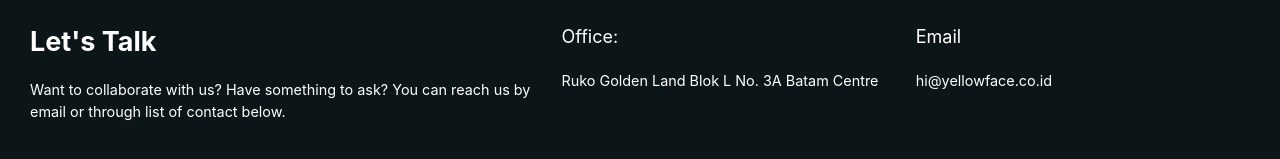
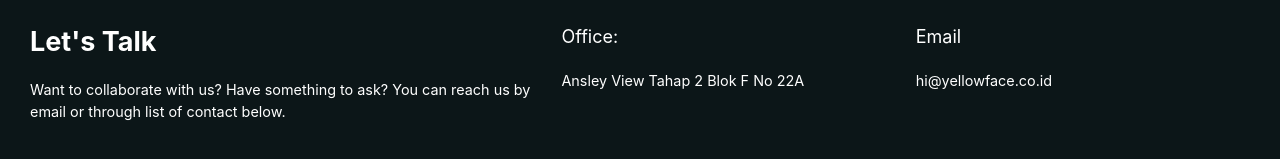
Before and after one commit to gunturkh/yellowface, a Next.js app: page / in a window 1280 px wide. Shown: the part 2315-2474 px from the top of the page. Built offline with nearby package versions, Linux system fonts and the light colour scheme.

Commit message:
Change address

```diff
--- a/components/footer.tsx
+++ b/components/footer.tsx
@@ -27,7 +27,7 @@ export default function Footer() {
       <div style={{ margin: 10 }}>
         <p>Office: </p>
         <p className={utilStyles.headingSm}>
-          Ruko Golden Land Blok L No. 3A Batam Centre
+          Ansley View Tahap 2 Blok F No 22A
         </p>
       </div>
       <div style={{ margin: 10 }}>
```
